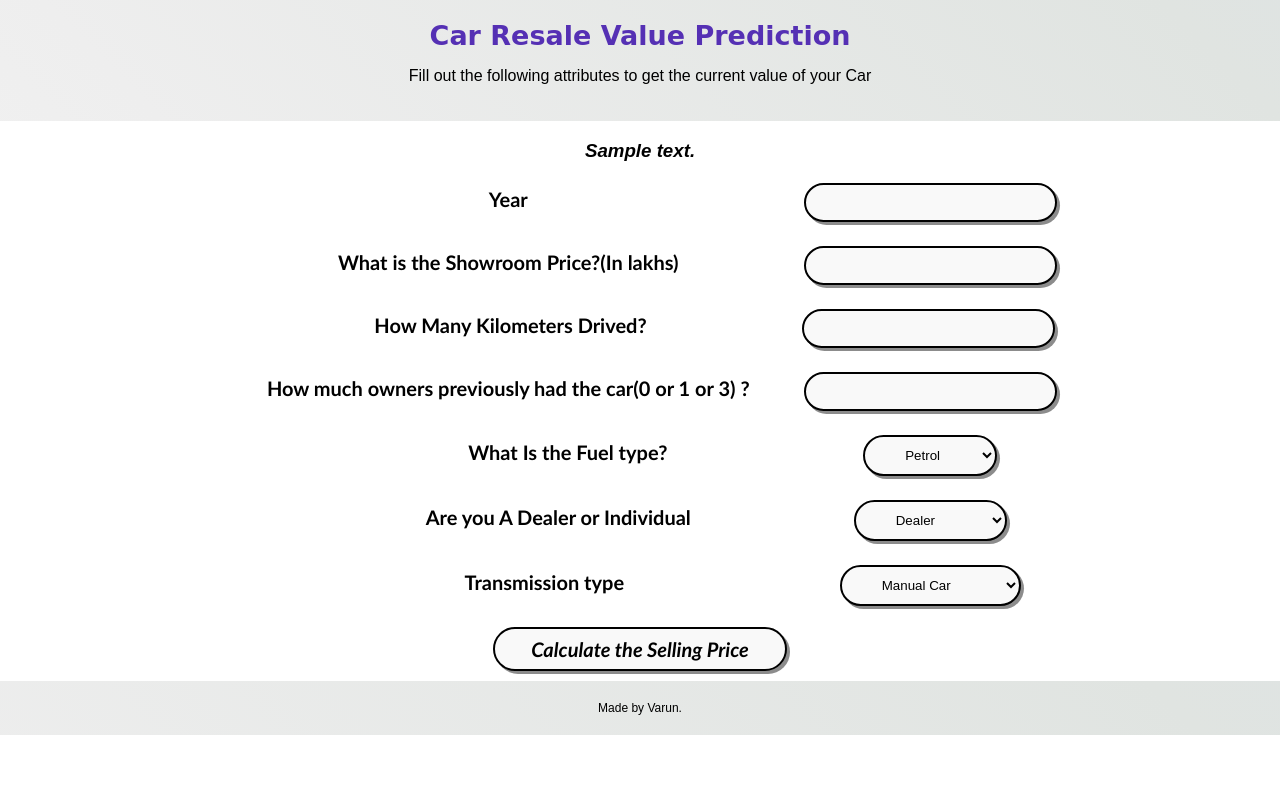
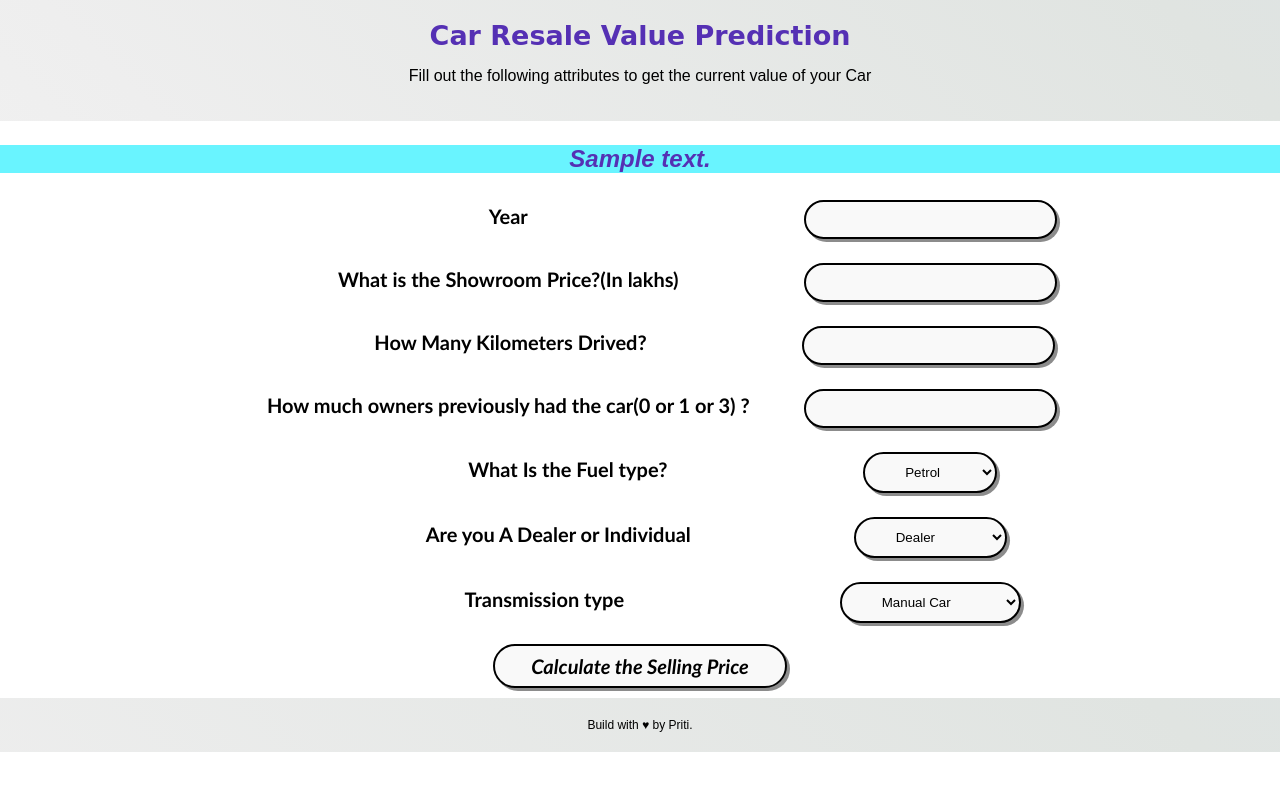
Before and after one commit to pritigupta204/car-value-prediction, a Flask app: template templates/index.html in a window 1280 px wide. Run offline with Flask 2, Linux system fonts and the light colour scheme; the template is opened without the code that fills it: most values are stand-ins (such as "Sample title", 1, 10 or a date in 2020); parts of the project's set-up code (start-up, migrations or seed data) failed here and were passed over; some libraries are stand-ins or nearby versions; some web fonts are replaced.

Commit message:
HTML updated

```diff
--- a/templates/index.html
+++ b/templates/index.html
@@ -20,7 +20,7 @@
     			<p>Fill out the following attributes to get the current value of your Car</p>
     		</div>
     	</div>
-        <h3 style="font-style: italic;">{{ prediction_text }}</h3>
+        <h3 style="font-style: italic; color: #5530b4; background-color: #69f4ff; font-size: 24px;">{{ prediction_text }}</h3>
         <!-- File Input -->
     	<div class="ml-container">
     		<form action="{{ url_for('predict')}}" method="post">
@@ -74,7 +74,7 @@
     	</div>
         <!-- Footer -->
         <div class='footer'>
-            <p class='footer-description'>Made by Varun.</p>
+            <p class='footer-description'>Build with ♥ by Priti.</p>
         </div>
 
     </body>
```
